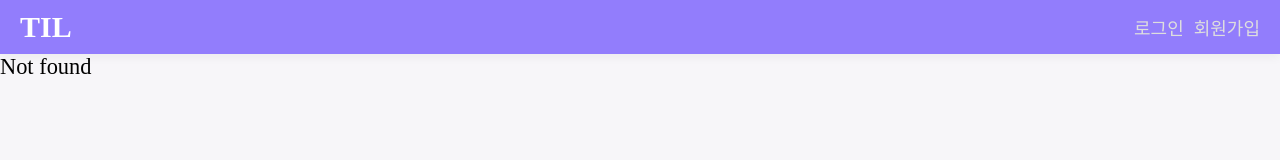
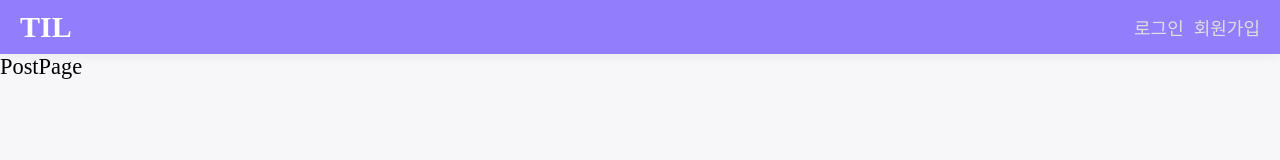
Before and after one commit to emthrology/vue-til, a Vue app: page /add in a window 1280 px wide. Before the commit this address had no page. Shown: the top 160 px of the page. Built offline with nearby package versions, Linux system fonts and the light colour scheme; a web font is replaced by a local one.

Commit message:
postPage add postPage.vue and route

```diff
--- a/src/router/index.js
+++ b/src/router/index.js
@@ -28,6 +28,11 @@ const routes = [
     component: () => import('@/views/MainPage.vue'),
   },
   {
+    path: '/add',
+    name: 'Add',
+    component: () => import('@/views/PostPage.vue'),
+  },
+  {
     path: '*', // 위의  path 를 제외한 나머지
     component: () => import('@/views/404.vue'),
   },
--- /dev/null
+++ b/src/views/PostPage.vue
@@ -0,0 +1,9 @@
+<template>
+  <div>PostPage</div>
+</template>
+
+<script>
+export default {};
+</script>
+
+<style></style>
```
